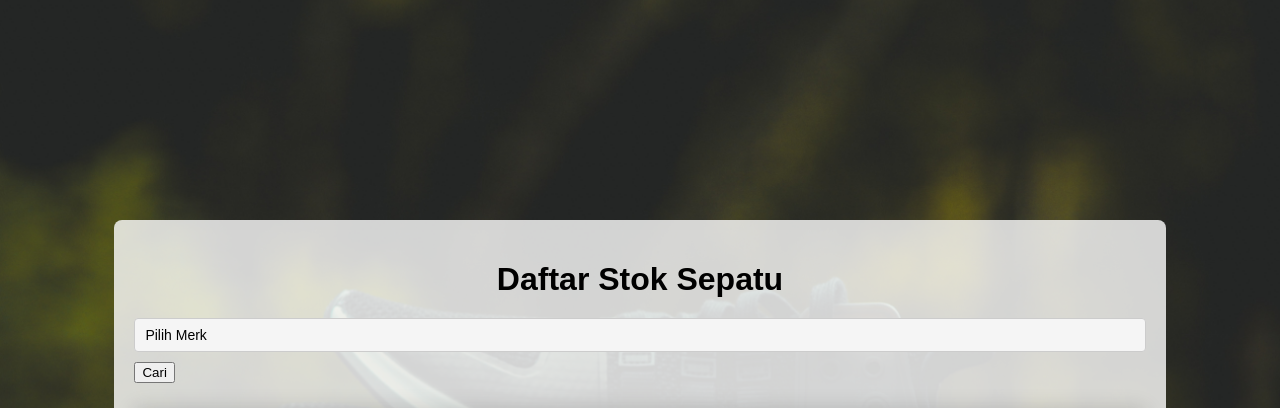
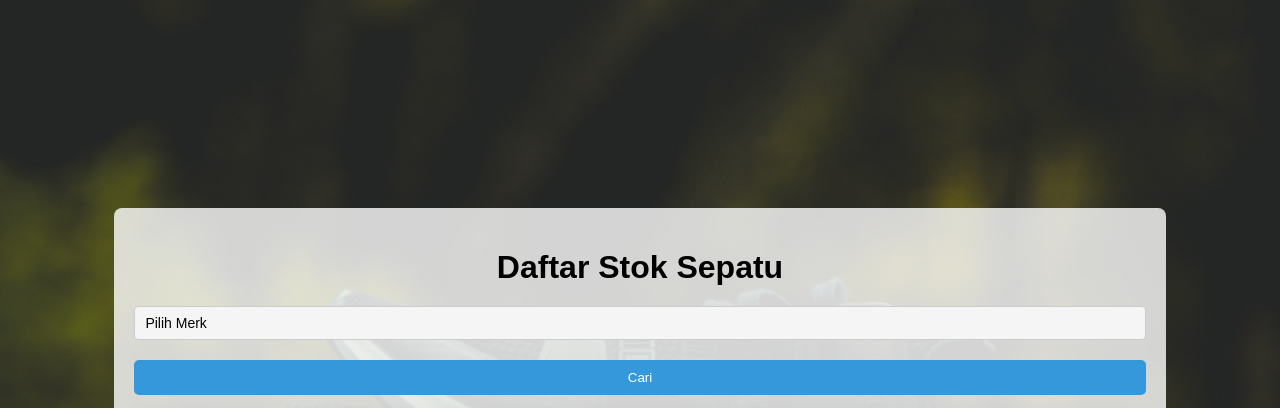
Before and after one commit to quenzvezda/Web-Ukur-Sepatu, a PHP site: page /tampil.php in a window 1280 px wide. Shown: the part 38-446 px from the top of the page. Run offline with PHP 8.4, Linux system fonts and the light colour scheme; data that the repository does not hold is empty.

Commit message:
change button "cari" style

```diff
--- a/tampil.php
+++ b/tampil.php
@@ -32,7 +32,7 @@ $offset = ($page - 1) * $limit;
                 }
                 ?>
             </select>
-            <input type="submit" value="Cari">
+            <input type="submit" value="Cari" class="btn btn-primary">
         </form>
         <table class="table" border="1" cellspacing="0" cellpadding="10">
             <thead>
```
